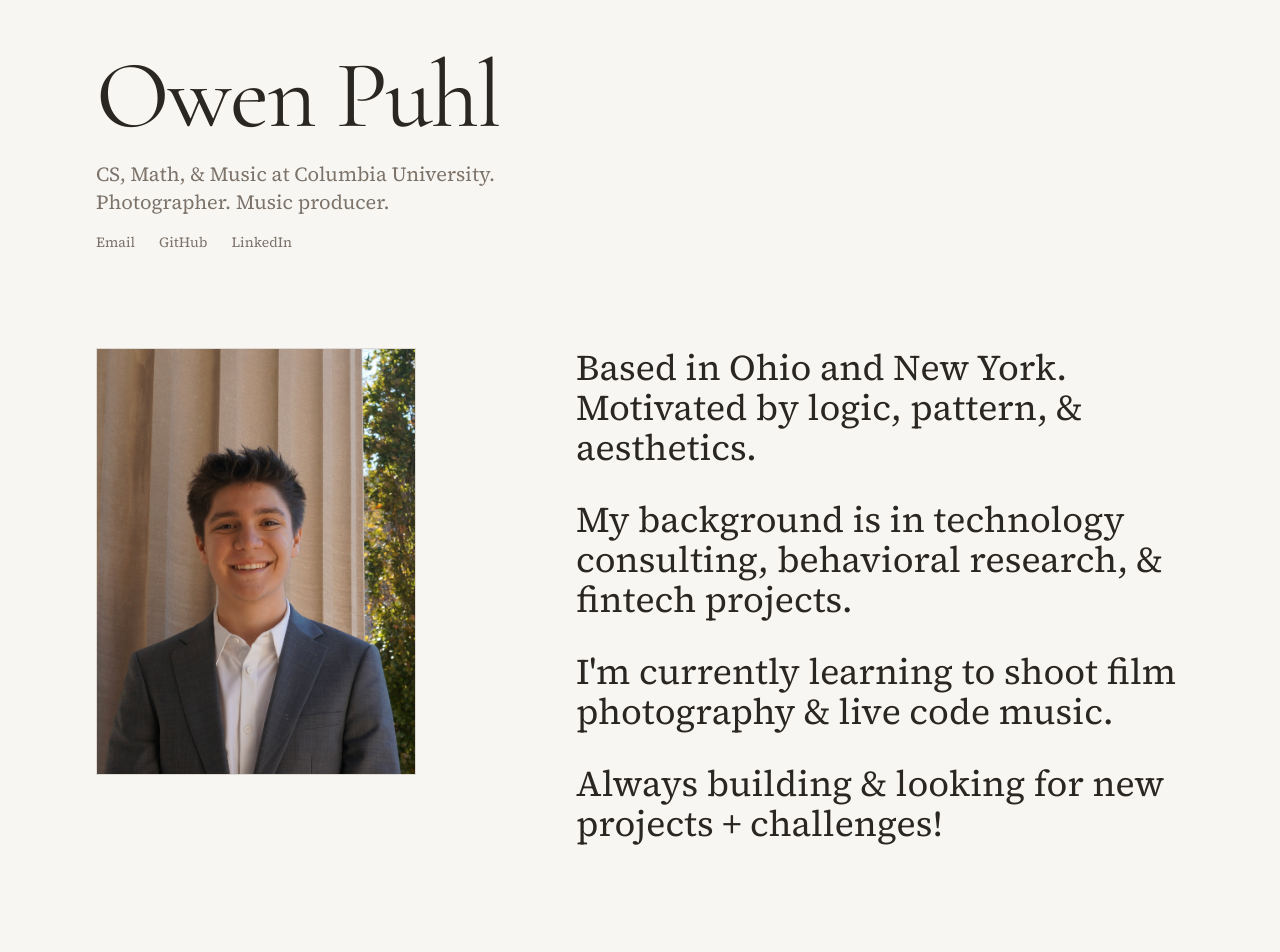
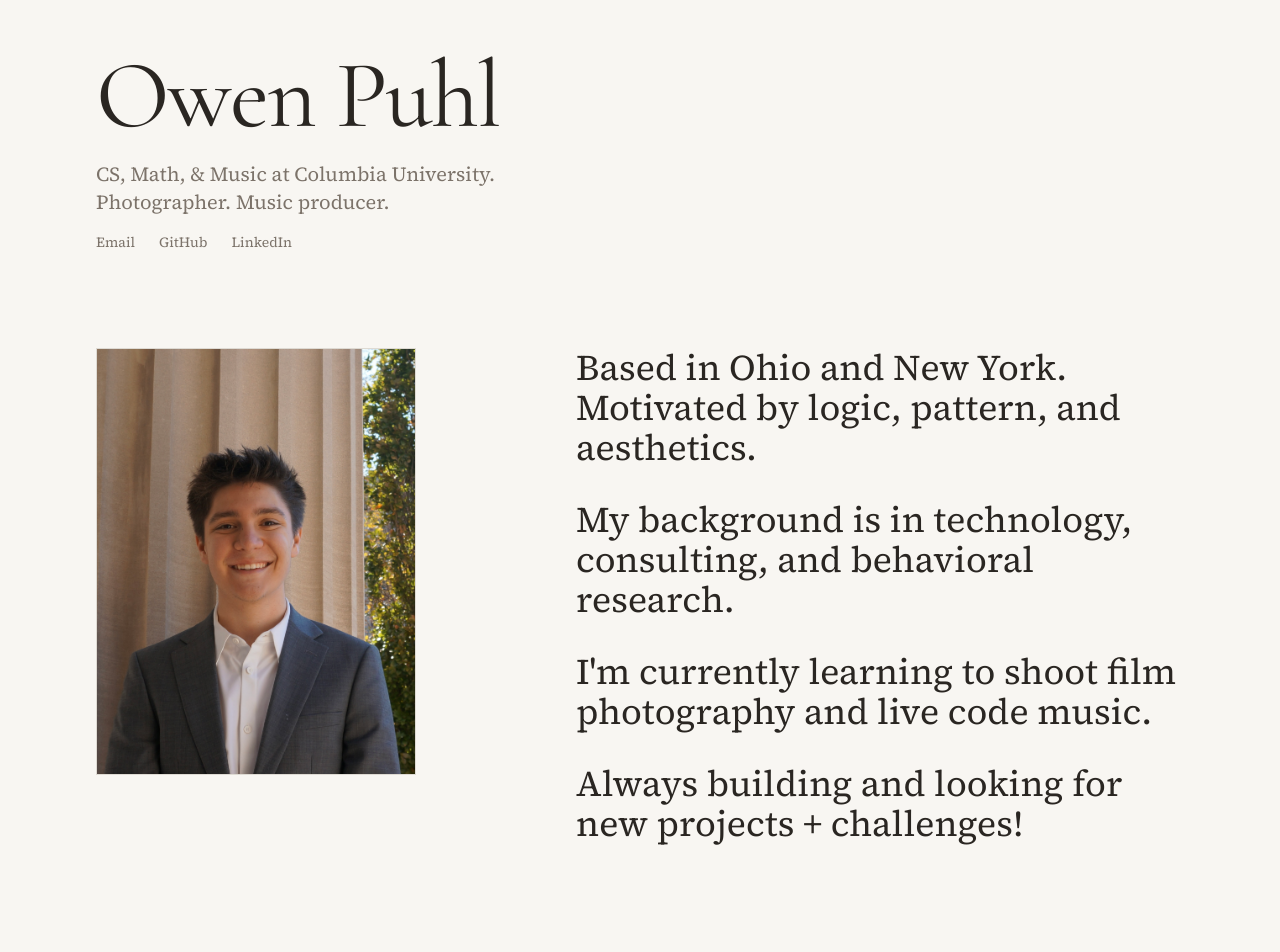
Before and after one commit to owenpuhl/owenpuhl-portfolio, a React (Vite) app: page / in a window 1280 px wide. Shown: the top 952 px of the page. Built offline with nearby package versions, Linux system fonts and the light colour scheme; grey boxes are pictures that could not be loaded; the HTML template or start-up script is replaced by a standard one.

Commit message:
Refine text and change logo

```diff
--- a/index.html
+++ b/index.html
@@ -15,6 +15,8 @@
     <meta property="og:type" content="website" />
 
     <meta name="twitter:card" content="summary_large_image" />
+
+    <link rel="icon" type="image/png" href="/OP.png" />
   </head>
 
   <body>
--- a/src/pages/Index.tsx
+++ b/src/pages/Index.tsx
@@ -105,16 +105,16 @@ const Index = () => {
           </div>
           <div className="lg:col-span-7 lg:col-start-6 flex flex-col justify-center gap-8">
             <p className="font-serif text-3xl md:text-4xl text-foreground leading-relaxed">
-              Based in Ohio and New York. Motivated by logic, pattern, & aesthetics.
+              Based in Ohio and New York. Motivated by logic, pattern, and aesthetics.
             </p>
             <p className="font-serif text-3xl md:text-4xl text-foreground leading-relaxed">
-              My background is in technology consulting, behavioral research, & fintech projects.
+              My background is in technology, consulting, and behavioral research.
             </p>
             <p className="font-serif text-3xl md:text-4xl text-foreground leading-relaxed">
-              I'm currently learning to shoot film photography & live code music.
+              I'm currently learning to shoot film photography and live code music.
             </p>
             <p className="font-serif text-3xl md:text-4xl text-foreground leading-relaxed">
-              Always building & looking for new projects + challenges!
+              Always building and looking for new projects + challenges!
             </p>
           </div>
         </div>
```
Also changed, not shown: OP.png (added), public/OP.png (added).
